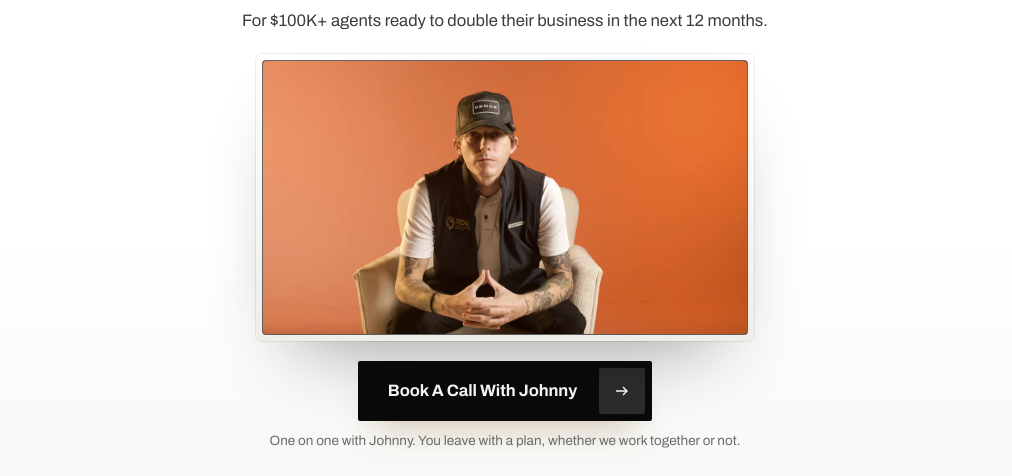
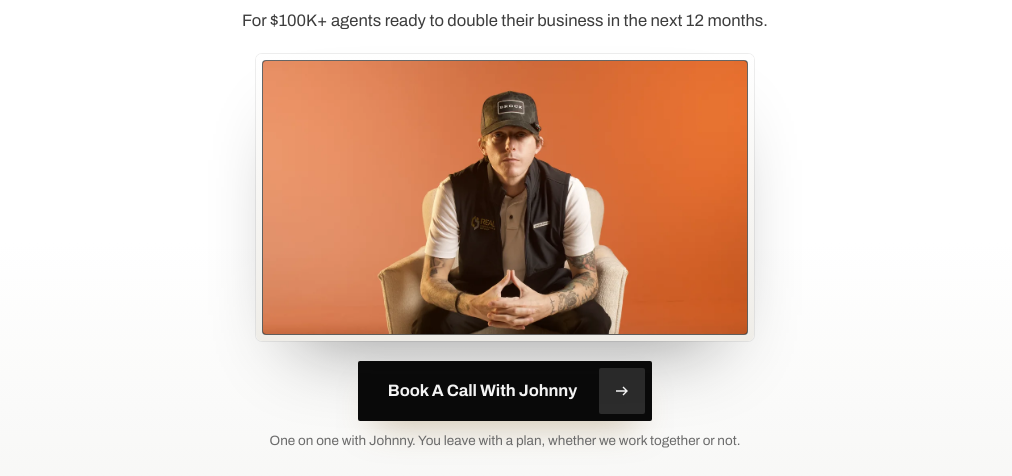
Before and after one commit to javmartz04-ship-it/rig-book-a-call-vsl, a plain HTML site: page index-photo.html in a window 1280 px wide. Shown: the part 293-769 px from the top of the page, without its empty margins (135-1147 px from the left). Drawn offline with Linux system fonts and the light colour scheme; a web font is replaced by a local one.

Commit message:
No-VSL page: centre Johnny in the photo crop
Co-Authored-By: Claude Opus 5.5 <noreply@anthropic.com>

```diff
--- a/index-photo.html
+++ b/index-photo.html
@@ -501,7 +501,7 @@ h2 em.e{display:block}
 
   <div class="vsl" id="vsl">
     <div class="vsl-in">
-      <img class="still" src="assets/johnny-chair.webp" srcset="assets/johnny-chair-m.webp 1200w, assets/johnny-chair.webp 2400w" sizes="(max-width:900px) 100vw, 860px" width="2400" height="1350" alt="Johnny Brock, founder of The Real Insurance Group" fetchpriority="high">
+      <img class="still" src="assets/johnny-chair-c.webp" srcset="assets/johnny-chair-c-m.webp 1200w, assets/johnny-chair-c.webp 2400w" sizes="(max-width:900px) 100vw, 860px" width="2400" height="1350" alt="Johnny Brock, founder of The Real Insurance Group" fetchpriority="high">
     </div>
   </div>
 
```
Also changed, not shown: assets/johnny-chair-c-m.webp (added), assets/johnny-chair-c.webp (added).
